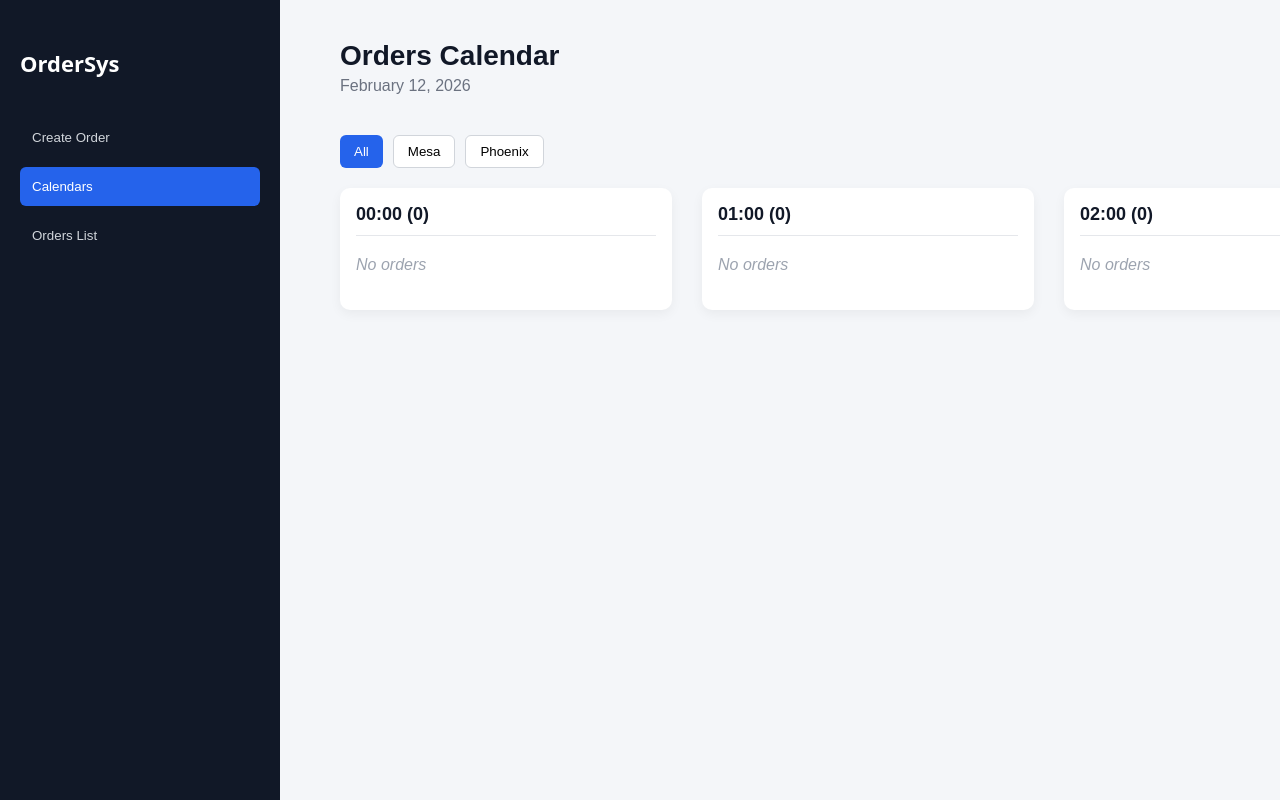
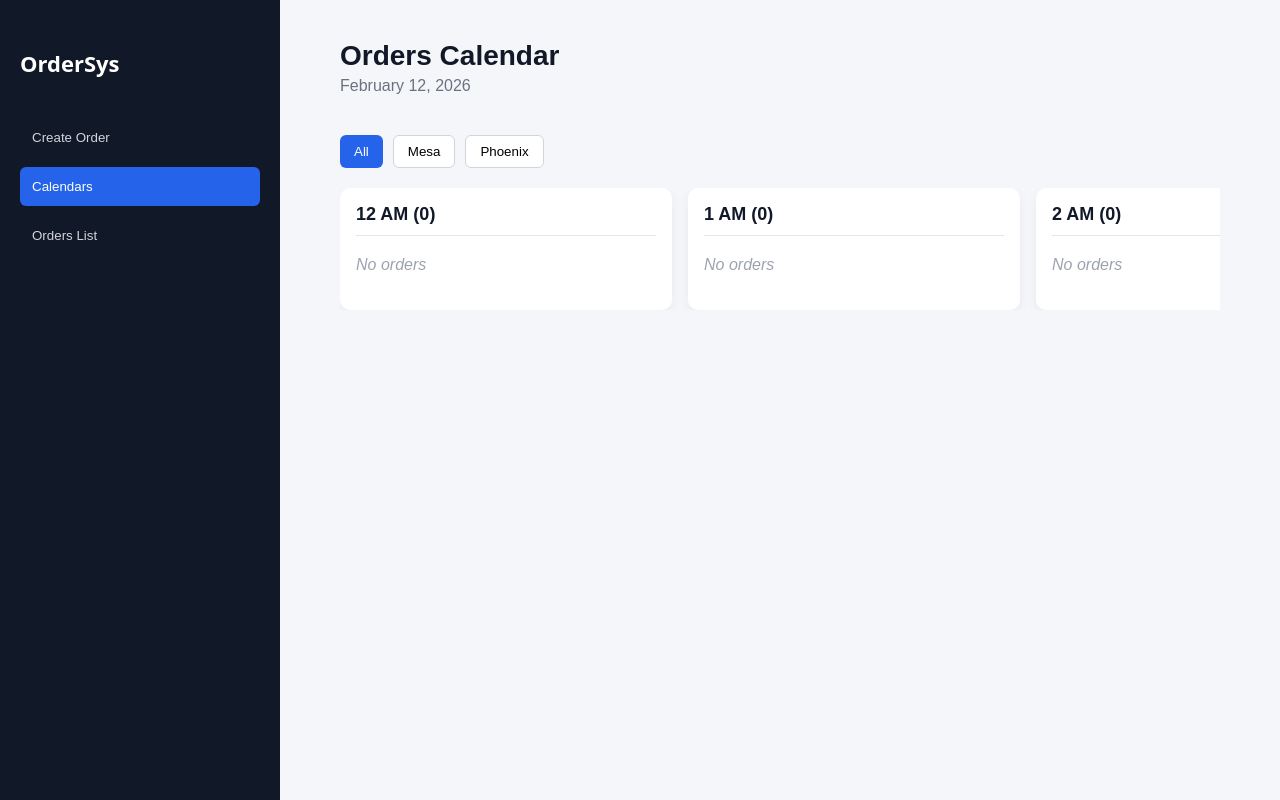
Before and after one commit to genesisrguez/order-calendar-app, a React (Vite) app: page / in a window 1280 px wide. Both pictures are taken after a click on the button "Calendars". Built offline with nearby package versions, Linux system fonts and the light colour scheme.

Commit message:
Improve calendar hours display with AM/PM format

```diff
--- a/src/pages/CalendarPage.jsx
+++ b/src/pages/CalendarPage.jsx
@@ -4,23 +4,26 @@ import OrderCard from "../components/OrderCard";
 import "../styles/calendar.css";
 
 function CalendarPage({ orders }) {
+
   const today = new Date();
   const formattedDate = format(today, "MMMM dd, yyyy");
 
-  const currentHour = new Date();
-
-  // 🔹 Generar horas del día (00:00 - 23:00)
+  // 🔹 Generar las 24 horas del día
   const hours = Array.from({ length: 24 }, (_, i) => {
     const date = new Date();
     date.setHours(i, 0, 0, 0);
     return date;
   });
 
+  // 🔹 Hora actual
+  const now = new Date();
+
   // 🔹 Estado del filtro
   const [locationFilter, setLocationFilter] = useState("All");
 
   return (
     <div className="calendar-container">
+
       {/* HEADER */}
       <div className="calendar-header">
         <div className="header-left">
@@ -29,8 +32,9 @@ function CalendarPage({ orders }) {
         </div>
       </div>
 
-      {/* 🔹 TOGGLE FILTER */}
+      {/* FILTER BUTTONS */}
       <div className="filter-container">
+
         <button
           className={locationFilter === "All" ? "active-filter" : ""}
           onClick={() => setLocationFilter("All")}
@@ -51,19 +55,22 @@ function CalendarPage({ orders }) {
         >
           Phoenix
         </button>
+
       </div>
 
-      {/* 🔹 HOURS GRID */}
-      <div className="hours-wrapper">
+      {/* HOURS GRID */}
+      <div className="calendar-hours">
+
         {hours.map((hour, index) => {
+
           const hourString = format(hour, "HH:00");
 
-          // 🔹 FILTRO POR HORA + LOCATION
+          // 🔹 Filtrar órdenes por hora y location
           const filteredOrders = orders.filter((order) => {
+
             if (!order.deliveryTime) return false;
 
-            const orderHour =
-              order.deliveryTime.slice(0, 2) + ":00";
+            const orderHour = order.deliveryTime.slice(0, 2) + ":00";
 
             const matchesHour = orderHour === hourString;
 
@@ -74,8 +81,9 @@ function CalendarPage({ orders }) {
             return matchesHour && matchesLocation;
           });
 
+          // 🔹 Resaltar hora actual
           const isCurrentHour =
-            format(currentHour, "HH:00") === hourString;
+            format(now, "HH:00") === hourString;
 
           return (
             <div
@@ -84,8 +92,9 @@ function CalendarPage({ orders }) {
                 isCurrentHour ? "current-hour" : ""
               }`}
             >
+
               <div className="hour-title">
-                {hourString} ({filteredOrders.length})
+                {format(hour, "h a")} ({filteredOrders.length})
               </div>
 
               {filteredOrders.length === 0 && (
@@ -95,10 +104,13 @@ function CalendarPage({ orders }) {
               {filteredOrders.map((order) => (
                 <OrderCard key={order.id} order={order} />
               ))}
+
             </div>
           );
         })}
+
       </div>
+
     </div>
   );
 }
--- a/src/styles/calendar.css
+++ b/src/styles/calendar.css
@@ -168,3 +168,9 @@ body {
   color: white;
   border: none;
 }
+
+.calendar-hours {
+  display: flex;
+  overflow-x: auto;
+  gap: 16px;
+}
```
